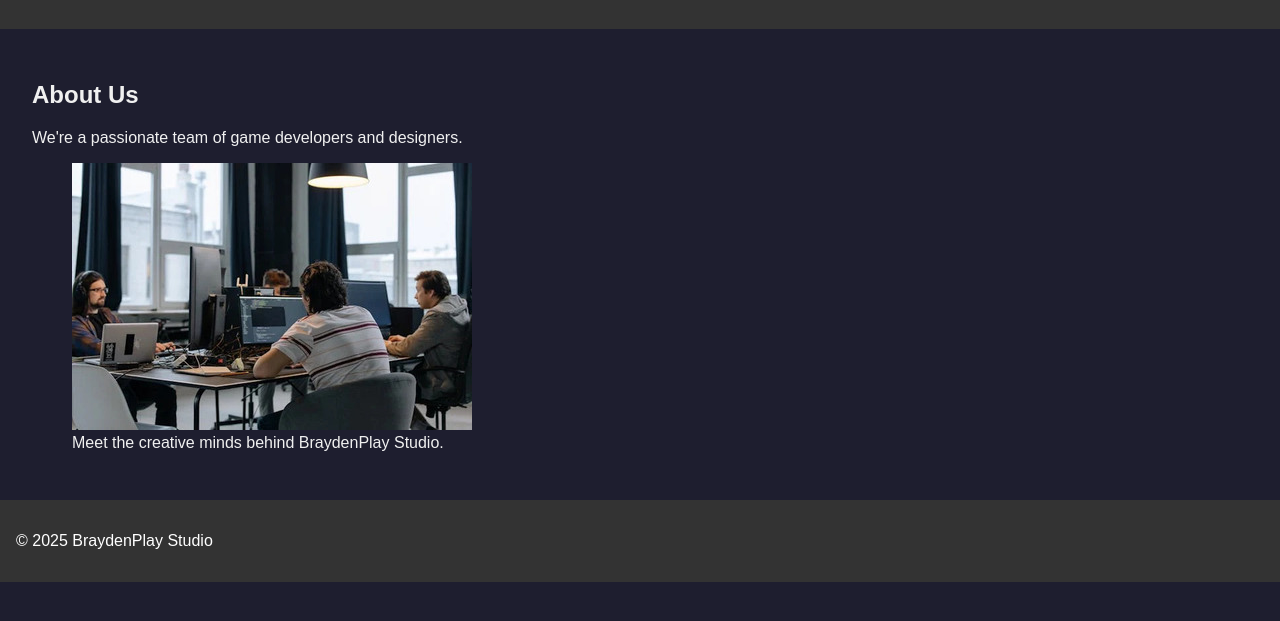
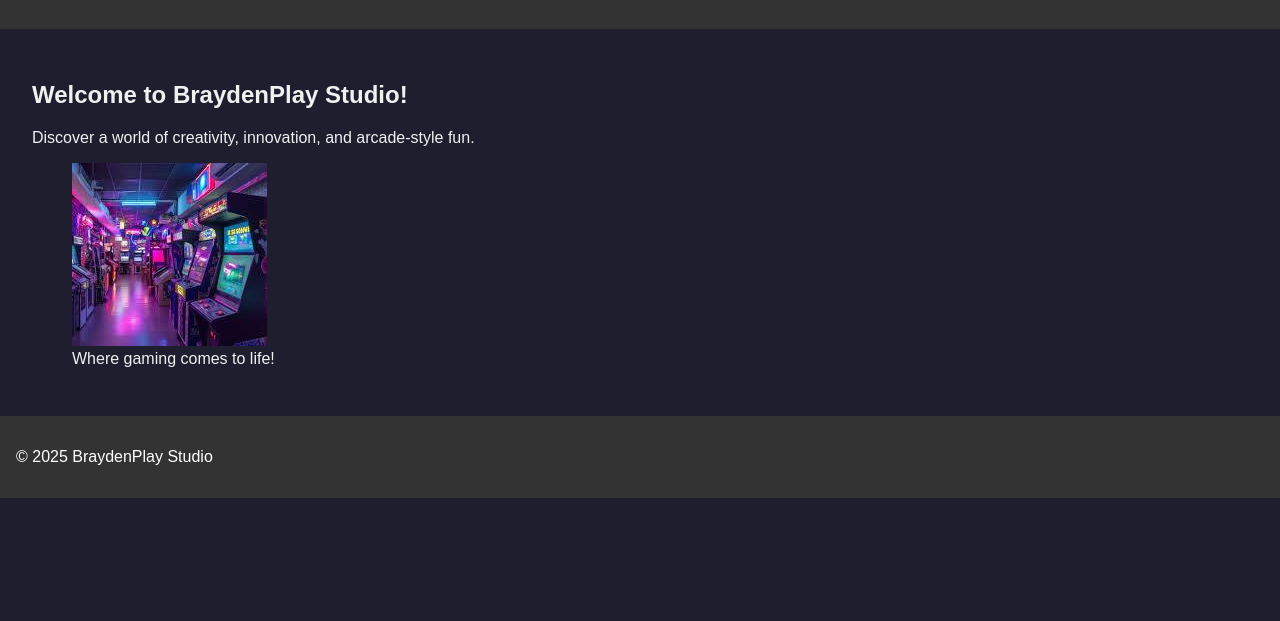
Before and after one commit to Coolnation716/Coolnation716.github.io, a plain HTML site: page BasicWebDesign/Basic-Web-Design-Final-Assignment/about.html in a window 1280 px wide. Shown: the part 117-738 px from the top of the page. Drawn offline with Linux system fonts and the light colour scheme; files that its build step writes are made by us from their sources.

Commit message:
Update about.html

```diff
--- a/BasicWebDesign/Basic-Web-Design-Final-Assignment/about.html
+++ b/BasicWebDesign/Basic-Web-Design-Final-Assignment/about.html
@@ -1,12 +1,13 @@
 <!DOCTYPE html>
 <html lang="en">
 <head>
-  <meta charset="UTF-8">
-  <meta name="viewport" content="width=device-width, initial-scale=1.0">
-  <title>BraydenPlay Studio | About</title>
-  <link rel="stylesheet" href="css/style.css">
+  <meta charset="UTF-8" />
+  <meta name="viewport" content="width=device-width, initial-scale=1.0"/>
+  <title>BraydenPlay Studio | Home</title>
+  <link rel="stylesheet" href="css/style.css" />
 </head>
 <body>
+  <!-- HEADER -->
   <header>
     <h1>BraydenPlay Studio</h1>
     <nav>
@@ -21,15 +22,17 @@
     </nav>
   </header>
 
+  <!-- MAIN -->
   <main>
-    <h2>About Us</h2>
-    <p>We're a passionate team of game developers and designers.</p>
+    <h2>Welcome to BraydenPlay Studio!</h2>
+    <p>Discover a world of creativity, innovation, and arcade-style fun.</p>
     <figure>
-      <img src="images/dev-team.jpg" alt="Game developers working together in the studio">
-      <figcaption>Meet the creative minds behind BraydenPlay Studio.</figcaption>
+      <img src="images/arcade-banner.jpg" alt="A retro-style arcade">
+      <figcaption>Where gaming comes to life!</figcaption>
     </figure>
   </main>
 
+  <!-- FOOTER -->
   <footer>
     <p>&copy; 2025 BraydenPlay Studio</p>
   </footer>
```
